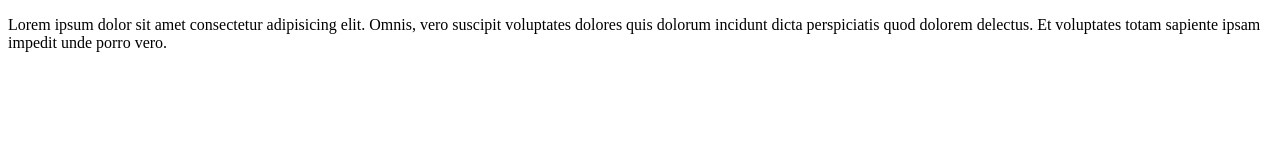
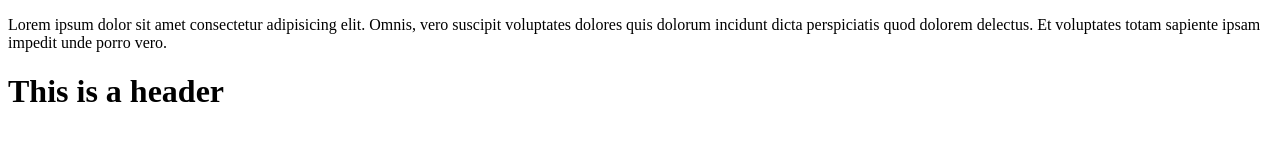
Before and after one commit to TejasMankeshwar/Test, a plain HTML site: page index.html in a window 1280 px wide. Drawn offline with Linux system fonts and the light colour scheme.

Commit message:
This is updated now

```diff
--- a/index.html
+++ b/index.html
@@ -8,5 +8,8 @@
 </head>
 <body>
     <p>Lorem ipsum dolor sit amet consectetur adipisicing elit. Omnis, vero suscipit voluptates dolores quis dolorum incidunt dicta perspiciatis quod dolorem delectus. Et voluptates totam sapiente ipsam impedit unde porro vero.</p>
+    <div>
+        <h1>This is a header</h1>
+    </div>
 </body>
 </html>
```
